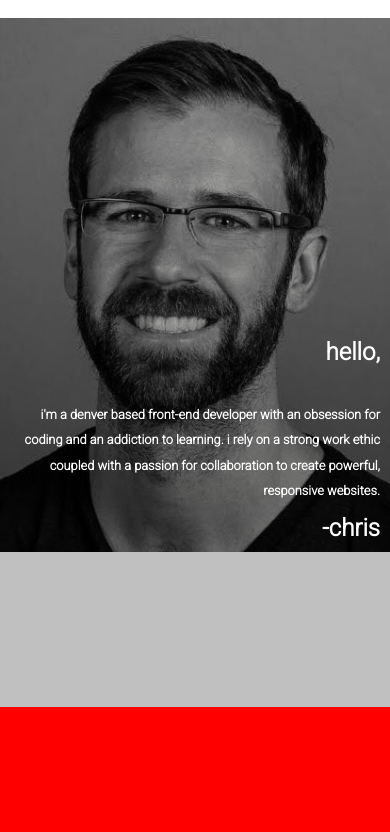
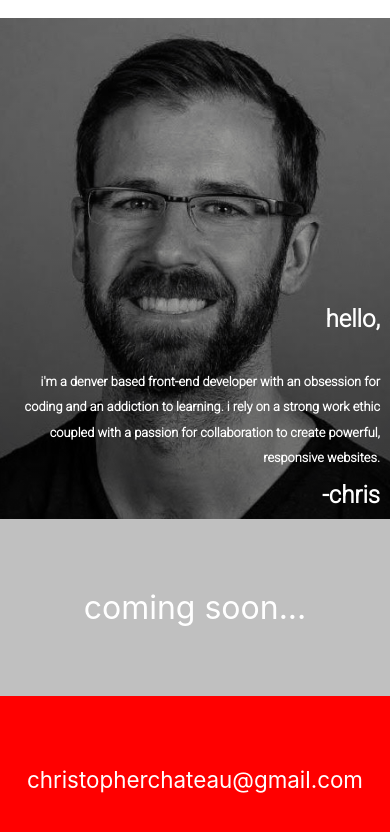
Before and after one commit to christopherchateau/personal-site, a React (Create React App) app: page / in a window 390 px wide. Shown: the part 2552-3384 px from the top of the page. Built offline with nearby package versions, Linux system fonts and the light colour scheme.

Commit message:
Add placeholder text to spotify and contact sections

```diff
--- a/src/App.css
+++ b/src/App.css
@@ -138,11 +138,21 @@
 }
 
 .spotify {
+  align-items: center;
   background: silver;
+  color: white;
+  display: flex;
+  font-size: 2rem;
+  justify-content: center;
 }
 
 .contact {
+  align-items: center;
   background: red;
+  color: white;
+  display: flex;
+  font-size: 2rem;
+  justify-content: center;
 }
 
 .proj:hover {
@@ -167,6 +177,10 @@
 @media screen and (max-width: 950px) {
   .name-section {
     font-size: 8rem;
+  }
+
+  .contact {
+    font-size: 1.4rem;
   }
 }
 
@@ -225,7 +239,7 @@
   }
 
   .proj-6 {
-    font-size: 1.5rem;
+    font-size: 1.3rem;
   }
 
   .text-area {
--- a/src/App.js
+++ b/src/App.js
@@ -66,8 +66,8 @@ class App extends Component {
               </h4>
             </article>
           </div>
-          <div className="spotify" />
-          <div className="contact" />
+          <div className="spotify">coming soon...</div>
+          <div className="contact">christopherchateau@gmail.com</div>
         </section>
       </div>
     );
```
